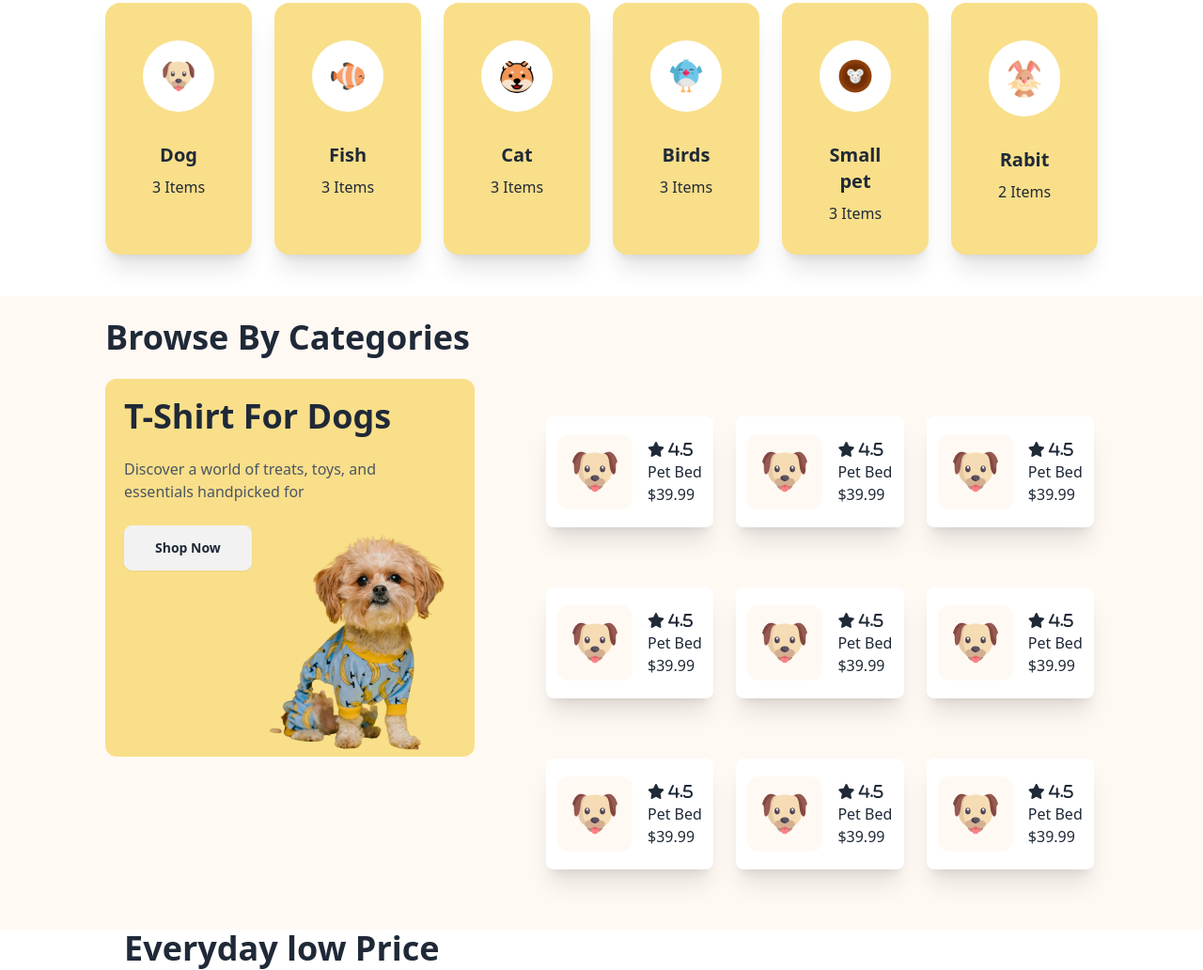
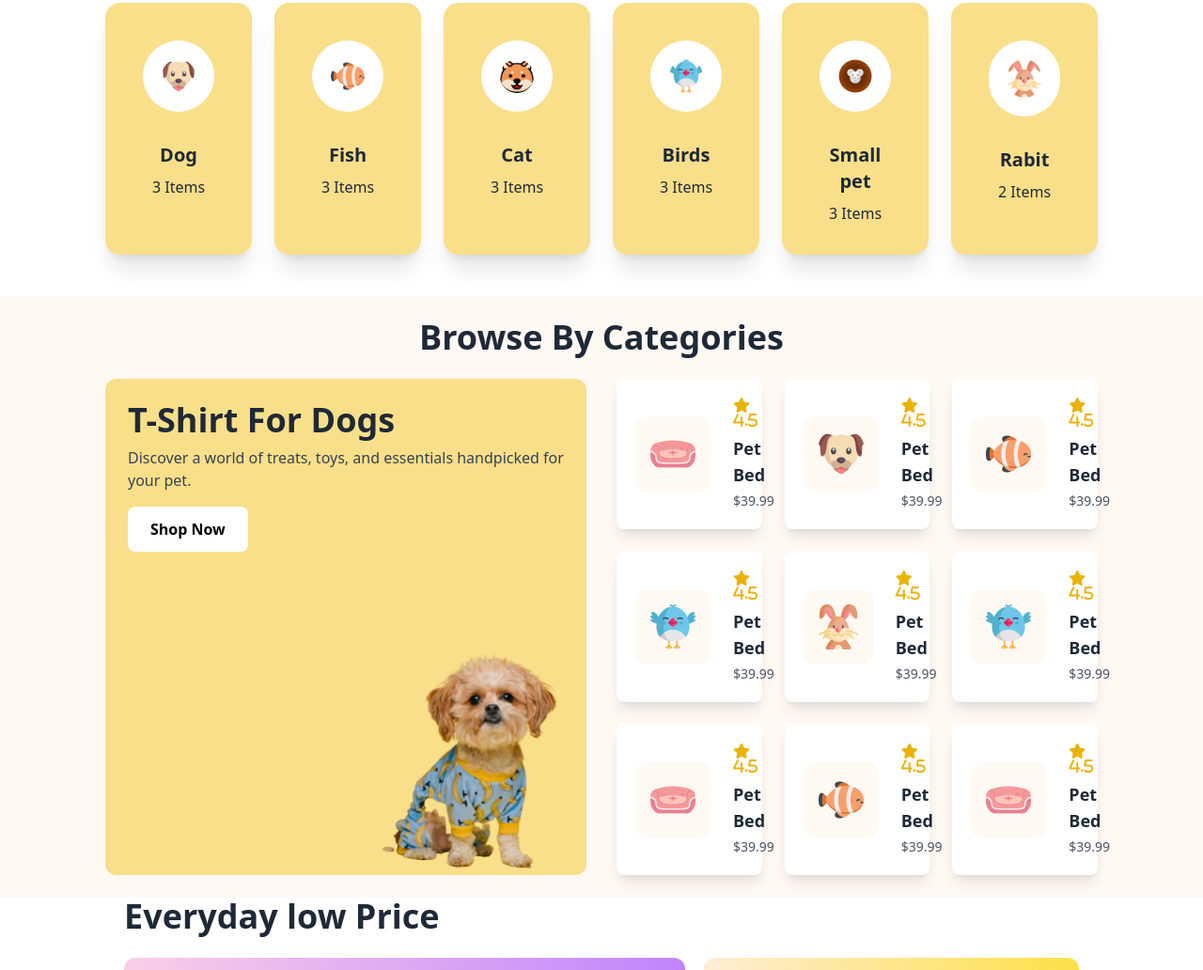
Before and after one commit to Pixelcodenow/Assignment-3, a plain HTML site: page index.html in a window 1280 px wide. Shown: the part 1053-2085 px from the top of the page at 94% size. Drawn offline with nearby package versions, Linux system fonts and the light colour scheme.

Commit message:
full website complete

```diff
--- a/index.html
+++ b/index.html
@@ -82,19 +82,19 @@
   <div class="absolute bg-transparent text-black px-4 py-2 border border-white rounded-lg">
       <h1 class="text-5xl md:text-7xl">Pamper Your Pet,<br> Because They Deserve      <br> the Bes</h1><br>
       <p>Discover a world of treats, toys, and essentials handpicked for <br> your furry friends. Shop now and make tails wag with joy!</p><br>
-      <button class="btn btn-warning  px-8 py-3 ">Find a pet</button>
+      <button class="btn btn-warning animate-pulse px-8 py-3 ">Find a pet</button>
   </div>
 </div>
-<div class="flex flex-col sm:hidden">
+<div class="flex flex-col relative sm:hidden">
   <!-- Content Card -->
   <div class="bg-transparent text-black px-4 py-2 border border-white rounded-lg w-full">
     <h1 class="text-5xl md:text-7xl">Pamper Your Pet,Because They Deserve the Best</h1><br>
     <p>Discover a world of treats, toys, and essentials handpicked for <br> your furry friends. Shop now and make tails wag with joy!</p><br>
-    <button class="btn btn-warning px-8 py-3">Find a pet</button>
+    <button class="btn btn-warning px-8 animate-pulse py-3 absolute">Find a pet</button>
   </div>
 
   <!-- Image Card -->
-  <div class="w-full">
+  <div class="w-full -mt-10 ">
     <img src="c1-assets/cat-big.png" alt="Cat Image" class="w-full h-auto rounded-lg">
   </div>
 </div>
@@ -102,7 +102,7 @@
 </div>
 </section>
   </main>
-  <main class="3 mx-auto  px-5 py-6 lg:px-28">
+  <main class="3 mx-auto  px-5 py-6  lg:px-28">
     <h1 class="font-bold text-3xl md:text-4xl whitespace-nowrap">Browse By Categories</h1>
     <div class="grid grid-cols-2 md:grid-cols-3 lg:grid-cols-6 gap-6 my-5">
       <!-- card-1 -->
@@ -185,116 +185,134 @@
       </div>
     </div>
   </main>
-  <main class="4 mx-auto px-5 py-6 lg:px-28 bg-[#FFF9F4] space-y-6">
-    <h1 class="font-bold text-3xl md:text-4xl whitespace-nowrap">Browse By Categories</h1>
-      <div class="grid gap-8 md:flex lg:flex ">
-        <div class="w-[424px] h-[402px] bg-[#F9DF8A] rounded-xl relative">
-          <div class="absolute top-5 left-5">
-            <h2 class="font-bold text-4xl">T-Shirt For Dogs</h2><br>
-            <p class="text-gray-600">Discover a world of treats, toys, and <br>
-            essentials handpicked for</p><br>
-            <button class="btn px-8 py-3">Shop Now</button>
-          </div>
-          <div class="absolute bottom-0 right-0"">
-            <img src="c1-assets/cute-pet-small.png" alt="">
-          </div>
-        </div>
-        <div class="grid grid-cols-2 md:grid-cols-3 lg:grid-cols-3 gap-6 px-6 my-5">
-          <div class="border-[#FFF9F4] w-full max-w-[275px] h-[118px] bg-white shadow-xl rounded-lg flex gap-4 items-center justify-center mx-5 my-5">
-            <div>
-              <img class="bg-[#FFF9F4] p-4 rounded-xl" src="c1-assets/dog-cartoon.png" alt="">
-            </div>
-            <div>
-              <i class="fa-solid fa-star"> 4.5</i><br>
-              <p>Pet Bed</p>
-              <p>$39.99</p>
+
+<main class="4 max-ws-screen-7xl mx-auto px-5 py-6 lg:px-28 bg-[#FFF9F4] space-y-6">
+  <h1 class="font-bold text-3xl md:text-4xl text-center">Browse By Categories</h1>
+
+  <div class="grid grid-cols-1 md:grid-cols-2 gap-8">
+    <!-- T-Shirt For Dogs Section -->
+    <div class="bg-[#F9DF8A] rounded-xl p-6 max-w-sm md:max-w-md lg:max-w-lg relative">
+      <div>
+        <h2 class="font-bold text-2xl md:text-4xl">T-Shirt For Dogs</h2>
+        <p class="text-gray-700 mt-2">Discover a world of treats, toys, and essentials handpicked for your pet.</p>
+        <button class="mt-4 px-6 py-3 bg-white text-black font-semibold rounded-lg hover:bg-yellow-600 transition">Shop Now</button>
+      </div>
+      <div class="absolute bottom-0 right-0 w-40 md:w-56">
+        <img src="c1-assets/cute-pet-small.png" alt="">
+      </div>
+    </div>
+
+    <!-- Product Cards Section -->
+    <div class="grid grid-cols-2 sm:grid-cols-3 gap-6">
+
+                            <!-- csrd-1 -->
+        <div class="hidden sm:flex sm:justify-">
+          <div class="w-full h-full bg-white shadow-lg rounded-lg p-5 flex flex-row items-center gap-6 justify-start text-left">
+            <img class="bg-[#FFF9F4] p-4 rounded-xl w-20 h-20" src="c1-assets/pet-couch.png" alt="">
+
+            <div class="space-y-1">
+              <i class="fa-solid fa-star text-yellow-500"> 4.5</i>
+              <p class="font-semibold text-lg">Pet Bed</p>
+              <p class="text-gray-600 text-sm">$39.99</p>
             </div>
           </div>
-          <div class="border-[#FFF9F4] w-full max-w-[275px] h-[118px] bg-white shadow-xl rounded-lg flex gap-4 items-center justify-center  mx-5 my-5">
-            <div>
-              <img class="bg-[#FFF9F4] p-4 rounded-xl" src="c1-assets/dog-cartoon.png" alt="">
-            </div>
-            <div>
-              <i class="fa-solid fa-star"> 4.5</i><br>
-              <p>Pet Bed</p>
-              <p>$39.99</p>
-            </div>
-          </div>
-          <div class="border-[#FFF9F4] w-full max-w-[275px] h-[118px] bg-white shadow-xl rounded-lg flex gap-4 items-center justify-center  mx-5 my-5">
-            <div>
-              <img class="bg-[#FFF9F4] p-4 rounded-xl" src="c1-assets/dog-cartoon.png" alt="">
-            </div>
-            <div>
-              <i class="fa-solid fa-star"> 4.5</i><br>
-              <p>Pet Bed</p>
-              <p>$39.99</p>
-            </div>
-          </div>
-          <div class="border-[#FFF9F4] w-full max-w-[275px] h-[118px] bg-white shadow-xl rounded-lg flex gap-4 items-center justify-center  mx-5 my-5">
-            <div>
-              <img class="bg-[#FFF9F4] p-4 rounded-xl" src="c1-assets/dog-cartoon.png" alt="">
-            </div>
-            <div>
-              <i class="fa-solid fa-star"> 4.5</i><br>
-              <p>Pet Bed</p>
-              <p>$39.99</p>
-            </div>
-          </div>
-          <div class="border-[#FFF9F4] w-full max-w-[275px] h-[118px] bg-white shadow-xl rounded-lg flex gap-4 items-center justify-center  mx-5 my-5">
-            <div>
-              <img class="bg-[#FFF9F4] p-4 rounded-xl" src="c1-assets/dog-cartoon.png" alt="">
-            </div>
-            <div>
-              <i class="fa-solid fa-star"> 4.5</i><br>
-              <p>Pet Bed</p>
-              <p>$39.99</p>
-            </div>
-          </div>
-          <div class="border-[#FFF9F4] w-full max-w-[275px] h-[118px] bg-white shadow-xl rounded-lg flex gap-4 items-center justify-center  mx-5 my-5">
-            <div>
-              <img class="bg-[#FFF9F4] p-4 rounded-xl" src="c1-assets/dog-cartoon.png" alt="">
-            </div>
-            <div>
-              <i class="fa-solid fa-star"> 4.5</i><br>
-              <p>Pet Bed</p>
-              <p>$39.99</p>
-            </div>
-          </div>
-          <div class="border-[#FFF9F4] w-full max-w-[275px] h-[118px] bg-white shadow-xl rounded-lg flex gap-4 items-center justify-center  mx-5 my-5">
-            <div>
-              <img class="bg-[#FFF9F4] p-4 rounded-xl" src="c1-assets/dog-cartoon.png" alt="">
-            </div>
-            <div>
-              <i class="fa-solid fa-star"> 4.5</i><br>
-              <p>Pet Bed</p>
-              <p>$39.99</p>
-            </div>
-          </div>
-          <div class="border-[#FFF9F4] w-full max-w-[275px] h-[118px] bg-white shadow-xl rounded-lg flex gap-4 items-center justify-center  mx-5 my-5">
-            <div>
-              <img class="bg-[#FFF9F4] p-4 rounded-xl" src="c1-assets/dog-cartoon.png" alt="">
-            </div>
-            <div>
-              <i class="fa-solid fa-star"> 4.5</i><br>
-              <p>Pet Bed</p>
-              <p>$39.99</p>
-            </div>
-          </div>
-          <div class="border-[#FFF9F4] w-full max-w-[275px] h-[118px] bg-white shadow-xl rounded-lg flex gap-4 items-center justify-center  mx-5 my-5">
-            <div>
-              <img class="bg-[#FFF9F4] p-4 rounded-xl" src="c1-assets/dog-cartoon.png" alt="">
-            </div>
-            <div>
-              <i class="fa-solid fa-star"> 4.5</i><br>
-              <p>Pet Bed</p>
-              <p>$39.99</p>
-            </div>
-          </div>
+
         </div>
+
+
+
+      <div class="bg-white shadow-lg rounded-lg p-5 flex flex-row items-center gap-6 justify-start text-left">
+        <img class="bg-[#FFF9F4] p-4 rounded-xl w-20 h-20" src="c1-assets/dog-cartoon.png" alt="">
+
+        <div class="space-y-1">
+          <i class="fa-solid fa-star text-yellow-500"> 4.5</i>
+          <p class="font-semibold text-lg">Pet Bed</p>
+          <p class="text-gray-600 text-sm">$39.99</p>
+        </div>
+      </div>
+
+
+      <div class="bg-white shadow-lg rounded-lg p-5 flex flex-row items-center gap-6 justify-start text-left">
+        <img class="bg-[#FFF9F4] p-4 rounded-xl w-20 h-20" src="c1-assets/fish-cartoon.png" alt="">
+
+        <div class="space-y-1">
+          <i class="fa-solid fa-star text-yellow-500"> 4.5</i>
+          <p class="font-semibold text-lg">Pet Bed</p>
+          <p class="text-gray-600 text-sm">$39.99</p>
+        </div>
+      </div>
+
+
+      <div class="bg-white shadow-lg rounded-lg p-5 flex flex-row items-center gap-6 justify-start text-left">
+        <img class="bg-[#FFF9F4] p-4 rounded-xl w-20 h-20" src="c1-assets/bird-cartoon.png" alt="">
+
+        <div class="space-y-1">
+          <i class="fa-solid fa-star text-yellow-500"> 4.5</i>
+          <p class="font-semibold text-lg">Pet Bed</p>
+          <p class="text-gray-600 text-sm">$39.99</p>
+        </div>
+      </div>
+
+
+      <div class="bg-white shadow-lg rounded-lg p-5 flex flex-row items-center gap-6 justify-start text-left">
+        <img class="bg-[#FFF9F4] p-4 rounded-xl w-20 h-20" src="c1-assets/rabbit-cartoon.png" alt="">
+
+        <div class="space-y-1">
+          <i class="fa-solid fa-star text-yellow-500"> 4.5</i>
+          <p class="font-semibold text-lg">Pet Bed</p>
+          <p class="text-gray-600 text-sm">$39.99</p>
+        </div>
+      </div>
+
+
+      <div class="bg-white shadow-lg rounded-lg p-5 flex flex-row items-center gap-6 justify-start text-left">
+        <img class="bg-[#FFF9F4] p-4 rounded-xl w-20 h-20" src="c1-assets/bird-cartoon.png" alt="">
+
+        <div class="space-y-1">
+          <i class="fa-solid fa-star text-yellow-500"> 4.5</i>
+          <p class="font-semibold text-lg">Pet Bed</p>
+          <p class="text-gray-600 text-sm">$39.99</p>
+        </div>
+      </div>
+
+
+      <div class="bg-white shadow-lg rounded-lg p-5 flex flex-row items-center gap-6 justify-start text-left">
+        <img class="bg-[#FFF9F4] p-4 rounded-xl w-20 h-20" src="c1-assets/pet-couch.png" alt="">
+
+        <div class="space-y-1">
+          <i class="fa-solid fa-star text-yellow-500"> 4.5</i>
+          <p class="font-semibold text-lg">Pet Bed</p>
+          <p class="text-gray-600 text-sm">$39.99</p>
+        </div>
+      </div>
+
+
+      <div class="bg-white shadow-lg rounded-lg p-5 flex flex-row items-center gap-6 justify-start text-left">
+        <img class="bg-[#FFF9F4] p-4 rounded-xl w-20 h-20" src="c1-assets/fish-cartoon.png" alt="">
+
+        <div class="space-y-1">
+          <i class="fa-solid fa-star text-yellow-500"> 4.5</i>
+          <p class="font-semibold text-lg">Pet Bed</p>
+          <p class="text-gray-600 text-sm">$39.99</p>
+        </div>
+      </div>
+
+
+      <div class="bg-white shadow-lg rounded-lg p-5 flex flex-row items-center gap-6 justify-start text-left">
+        <img class="bg-[#FFF9F4] p-4 rounded-xl w-20 h-20" src="c1-assets/pet-couch.png" alt="">
+
+        <div class="space-y-1">
+          <i class="fa-solid fa-star text-yellow-500"> 4.5</i>
+          <p class="font-semibold text-lg">Pet Bed</p>
+          <p class="text-gray-600 text-sm">$39.99</p>
+        </div>
+      </div>
+
     </div>
+  </div>
+</main>
 
-  </main>
-  <main class="5 mx-5 space-y-6 md:px-28">
+  <main class="5 mb-28 mx-5 space-y-6 md:px-28">
     <h1 class="font-bold text-3xl md:text-4xl whitespace-nowrap">Everyday low Price</h1>
     <div class="flex flex-col gap-5 md:flex-row">
       <!-- card-1 -->
@@ -312,10 +330,10 @@
 
        <!-- card-2 -->
        <div class=" p-4 bg-gradient-to-r from-orange-100 to-yellow-300 flex rounded-xl md:w-2/5">
-        <div class="">
+        <div class=" md:mx-auto md:pt-40">
           <h2 class="text-3xl font-bold ">T-Shirt for Dogs</h2>
           <p class="font-bold text-yellow-300 text-6xl">$7.99</p>
-        </div>
+        </div class>
           <div class=""><img src="c1-assets/cute-pet-mid.png" alt="cute dog"></div>
         </div>
 
@@ -324,5 +342,48 @@
 
     </div>
   </main>
+
+  <section class="bg-[#FFF9F4] relative top-40 mx-auto w-3/4 p-8 rounded-lg shadow-lg">
+    <div class="flex flex-row flex-wrap items-center justify-center text-center md:text-left">
+      <div class="mr-4 md:mr-60">
+        <img class="w-28 md:w-auto" src="c1-assets/cute-pet-mid.png" alt="">
+      </div>
+      <div class="space-y-4">
+        <h2 class="text-xl font-bold">Get Pawsome News!</h2>
+        <p class="text-gray-600">Exclusive training tips, tricks, product deals, and more.</p>
+        <input class="pl-4 pr-20 py-4 rounded-xl border border-gray-300 focus:outline-none focus:ring-2 focus:ring-yellow-400"
+               type="email" name="email" placeholder="Enter email...." id=""><br>
+        <button class="btn btn-warning px-8 py-3 rounded-lg bg-yellow-500 text-white font-semibold hover:bg-yellow-600 transition">Subscribe</button>
+      </div>
+    </div>
+  </section>
+    <footer class="footer bg-[#F9DF8A] text-base-content justify-evenly p-10 pt-60">
+      <nav>
+        <div class="flex items-center space-x-3">
+          <img src="c1-assets/logo-footer.png" alt="">
+          <h4 class="font-bold text-3xl">Browse<span class="text-yellow-500">4</span>pets</h4>
+        </div>
+        <p class="w-2/3 text-gray-500">
+          Discover a world of treats, toys, and essentials handpicked for your furry friends
+        </p>
+      </nav>
+      <nav>
+        <a class="link link-hover">Find a pet</a>
+        <a class="link link-hover">Breeds</a>
+        <a class="link link-hover">Contact Us</a>
+      </nav>
+      <nav>
+        <h6 class="footer-title">Social</h6>
+        <div class="grid grid-flow-col gap-4">
+          <i class="text-4xl fa-brands fa-facebook" style="color: #74C0FC;"></i>
+          <i class="text-4xl fa-brands fa-instagram" style="color: #f03888;"></i>
+          <i class="text-4xl fa-brands fa-linkedin" style="color: #74C0FC;"></i>
+          <i class="text-4xl fa-brands fa-youtube" style="color: #f21c1c;"></i>
+        </div>
+      </nav>
+    </footer>
+
+
+
 </body>
 </html>
```
